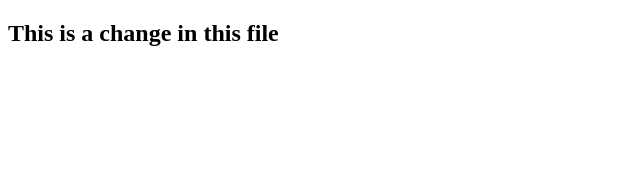
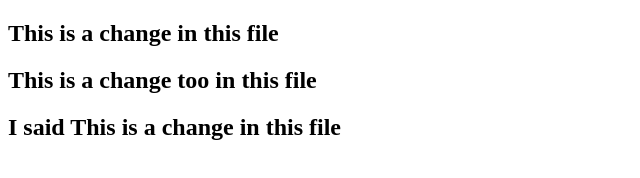
Before and after one commit to hellokapil/JS-PROGRAMS, a plain HTML site: page index.html in a window 1280 px wide. Shown: the whole page, without its empty margins (0-640 px from the left). Drawn offline with Linux system fonts and the light colour scheme.

Commit message:
Update index.html

```diff
--- a/index.html
+++ b/index.html
@@ -8,5 +8,7 @@
 </head>
 <body>
     <h2> This is a change in this file </h2>
+    <h2> This is a change too in this file </h2>
+    <h2> I said This is a change in this file </h2>
 </body>
 </html>
```
